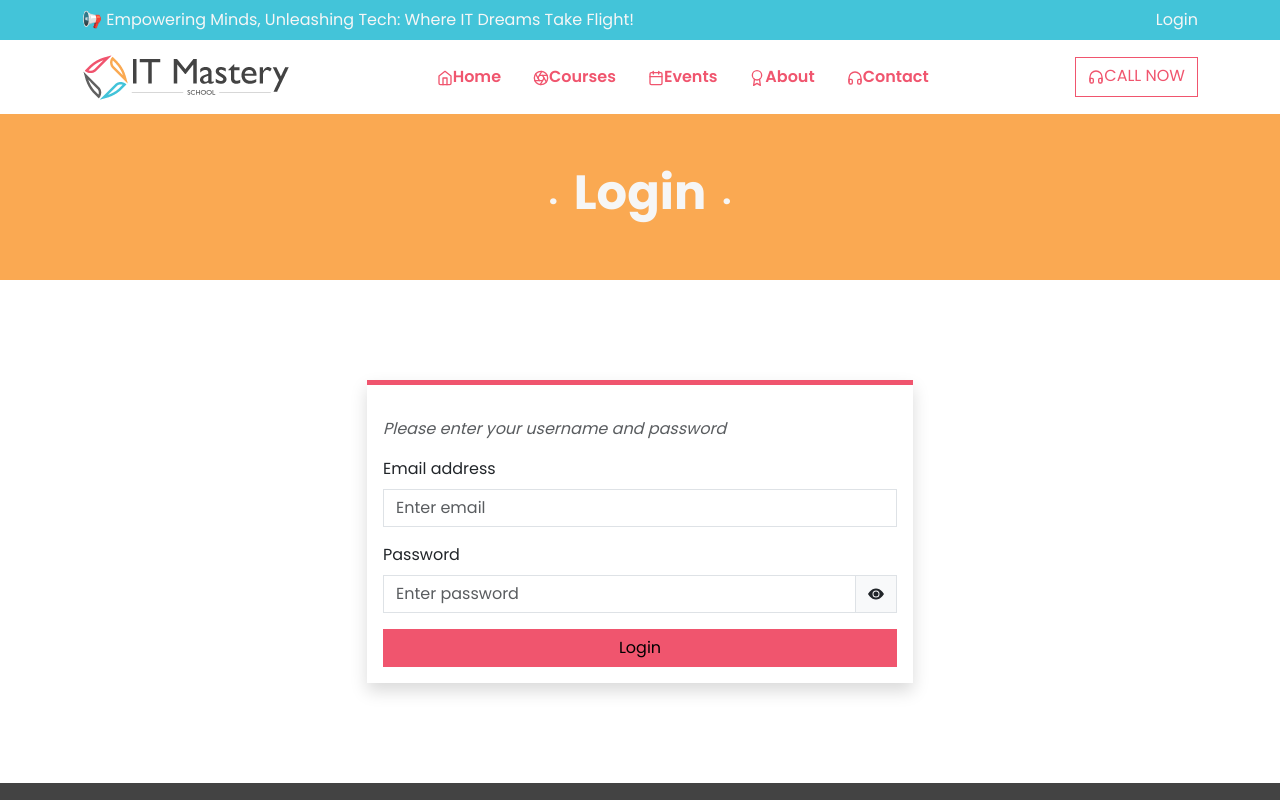
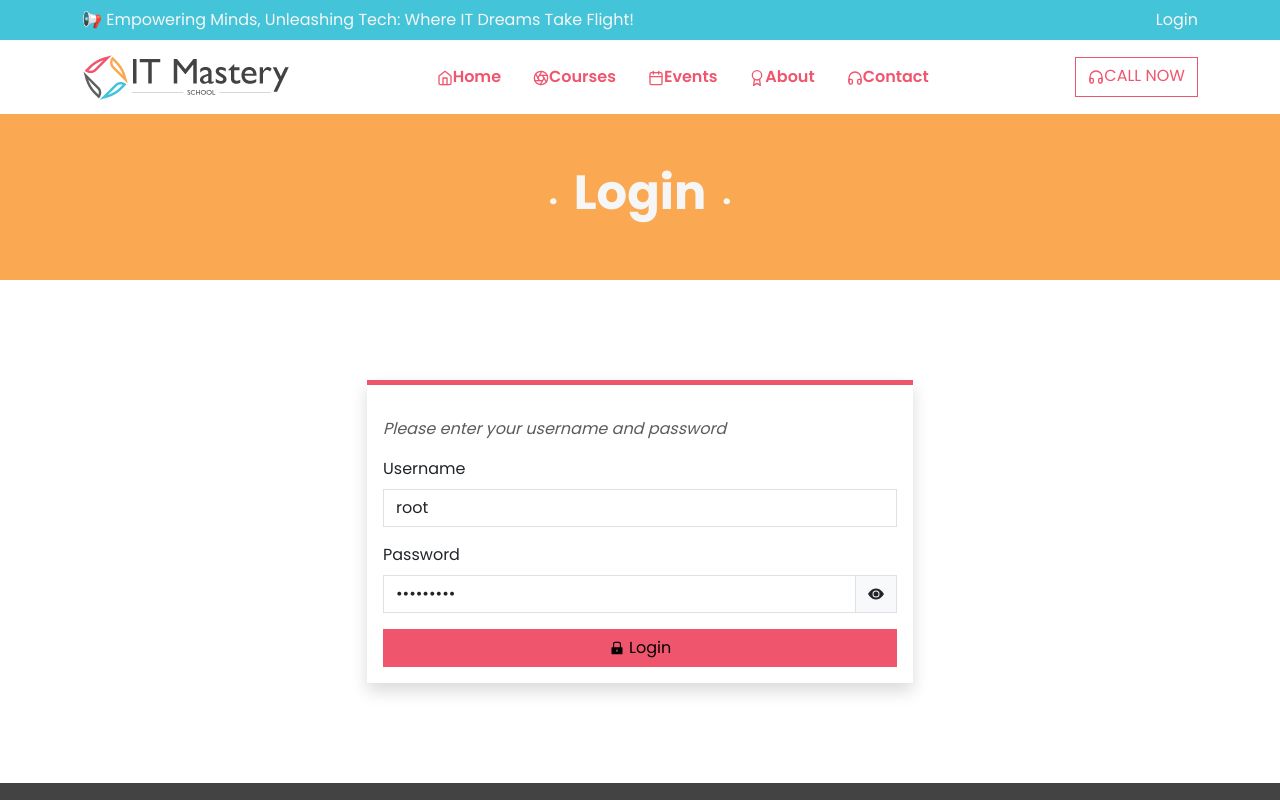
Before and after one commit to Nesay35/Frontend-Project, a React (Create React App) app: page /login in a window 1280 px wide. Shown: the top 800 px of the page. Built offline with nearby package versions, Linux system fonts and the light colour scheme.

Commit message:
2023-10-25

```diff
--- /dev/null
+++ b/src/api/auth-service.js
@@ -0,0 +1,6 @@
+import axios from "axios"
+export const login = async (payload) => {
+    const resp = await axios.post("https://mycampusmates.com/app/auth/login", payload)
+    const data = await resp.data;
+    return data;
+}
--- /dev/null
+++ b/src/components/common/button-loader.js
@@ -0,0 +1,9 @@
+import React from 'react'
+import { Spinner } from 'react-bootstrap'
+
+const ButtonLoader = () => {
+  return (
+    <Spinner animation="border" size="sm"/>
+  )
+}
+export default ButtonLoader
--- a/src/components/common/password-input.js
+++ b/src/components/common/password-input.js
@@ -1,9 +1,7 @@
 import React, { useState } from "react";
 import { Form, InputGroup } from "react-bootstrap";
 import { BsEyeFill, BsEyeSlashFill } from "react-icons/bs";
-
-
-const PasswordInput = () => {
+const PasswordInput = (props) => {
   const [type, setType] = useState("password");
   const handleType = () => {
     const newType = type === "password" ? "text" : "password";
@@ -16,11 +14,15 @@ const PasswordInput = () => {
         placeholder="Enter password"
         aria-label="Enter password"
         aria-describedby="basic-addon1"
+        {...props}
       />
-      <InputGroup.Text id="basic-addon1" onClick={handleType}>
+      <InputGroup.Text id="basic-addon1" onClick={handleType} style={{cursor: "pointer"}}>
         {type === "password" ? <BsEyeFill /> : <BsEyeSlashFill/>}
       </InputGroup.Text>
+      <Form.Control.Feedback type="invalid">
+        {props.error}
+      </Form.Control.Feedback>
     </InputGroup>
   );
 };
-export default PasswordInput
+export default PasswordInput;
--- a/src/components/common/topbar.js
+++ b/src/components/common/topbar.js
@@ -2,16 +2,20 @@ import React from 'react'
 import {Col, Container, Row} from "react-bootstrap"
 import { config } from '../../helpers/config'
 import "./topbar.scss";
+import { useSelector } from 'react-redux';
 
 const Topbar = () => {
+
+  const {isUserLogin, user} = useSelector(state=> state.auth)
   return (
+
     <div className='topbar'>
       <Container>
         <Row>
             <Col md={10} className= "d-none d-md-block"> 📢 {config.project.slogan}</Col>
-            <Col md={2} className='text-center text-md-end'>Login</Col>
-
-
+            <Col md={2} className='text-center text-md-end'>
+            {isUserLogin ? `Hello ${user.name}` : "Login"}
+            </Col>
         </Row>
       </Container>
 
--- a/src/components/contact-page/contact-form.js
+++ b/src/components/contact-page/contact-form.js
@@ -7,6 +7,7 @@ import { useFormik } from 'formik';
 import { isInValid, isValid } from '../../helpers/functions/forms';
 import { createMessage } from '../../api/contact-message-services';
 import { swalAlert } from '../../helpers/functions/swal';
+import ButtonLoader from '../common/button-loader';
 
 const ContactForm = () => {
     const [loading, setLoading] = useState(false);
@@ -110,7 +111,7 @@ const ContactForm = () => {
                 </Col>
             </Row>
             <Button type="submit" variant="primary" disabled={!(formik.dirty && formik.isValid) || loading}>
-                {loading ? <Spinner animation="border" size="sm" /> : <FiSend />} Send
+                {loading ? <ButtonLoader/> : <FiSend />} Send
             </Button>
 
         </Form>
--- a/src/components/login-page/login-form.js
+++ b/src/components/login-page/login-form.js
@@ -1,22 +1,63 @@
-import { useFormik } from 'formik'
-import React from 'react'
+import { useFormik } from 'formik';
+import React, { useState } from 'react'
 import { Button, Card, Col, Container, Form, Row } from 'react-bootstrap'
-import * as Yup from "yup"
-import PasswordInput from "../common/password-input"
+import * as Yup from "yup";
+import PasswordInput from '../common/password-input';
+import { isInValid, isValid } from '../../helpers/functions/forms';
+import { login } from '../../api/auth-service';
+import { swalAlert } from '../../helpers/functions/swal';
+import { useDispatch } from 'react-redux';
+import {login as loginSuccess} from '../../store/slices/auth-slice';
+import {AiFillLock} from "react-icons/ai"
+import ButtonLoader from '../common/button-loader';
+import { useNavigate } from 'react-router-dom';
+
+//import { setToLocalStorage } from '../../helpers/functions/encrypted-storage';
 
 const LoginForm = () => {
+    const [loading,setLoading] = useState(false);
+    const dispatch = useDispatch();
+    const navigate = useNavigate()
 
-    const initialValues = {}
-    const validationSchema = Yup.object({});
-    const onSubmit = (values) => {
+    const initialValues ={
+        password: "123456Aa.",
+        username: "root"
     }
+    const validationSchema = Yup.object({
+        password: Yup.string().required("Required"),
+        username: Yup.string().required("Required")
+    });
+    const onSubmit = async (values) => {
+        setLoading(true);
+        try {
+            const resp = await login(values);
+            //const {token} = resp;
+            console.log(resp)
 
+            localStorage.setItem("token", resp.token)
+
+            dispatch(loginSuccess(resp));
+
+            navigate("/dashboard");
+
+            //setToLocalStorage("token", resp.token)
+
+
+
+        } catch (err) {
+            console.log(err)
+            const errMsg = err.response.data.message;
+            swalAlert(errMsg, "error");
+        }
+        finally{
+            setLoading(false);
+        }
+    }
     const formik = useFormik({
         initialValues,
-        validationSchema,onSubmit
-
+        validationSchema,
+        onSubmit
     })
-
   return (
     <Container>
         <Row className="justify-content-center">
@@ -24,18 +65,30 @@ const LoginForm = () => {
                 <Card className="border-0 border-top border-5 border-primary shadow">
                     <Card.Body>
                         <div className="mb-3 mt-3 text-muted"><em>Please enter your username and password</em></div>
-                        <Form>
-                            <Form.Group className="mb-3" controlId="formBasicEmail">
-                                <Form.Label>Email address</Form.Label>
-                                <Form.Control type="email" placeholder="Enter email" />
+                        <Form noValidate onSubmit={formik.handleSubmit}>
+                            <Form.Group className="mb-3" controlId="userName">
+                                <Form.Label>Username</Form.Label>
+                                <Form.Control type="text" placeholder="Username"
+                                    {...formik.getFieldProps("username")}
+                                    isInvalid={isInValid(formik, "username")}
+                                    isValid={isValid(formik, "username")}
+                                />
+                                <Form.Control.Feedback type="invalid">
+                                    {formik.errors.username}
+                                </Form.Control.Feedback>
+                            </Form.Group>
+                            <Form.Group className="mb-3" controlId="password">
+                                <Form.Label>Password</Form.Label>
+                                <PasswordInput
+                                    {...formik.getFieldProps("password")}
+                                    isInvalid={isInValid(formik, "password")}
+                                    isValid={isValid(formik, "password")}
+                                    error={formik.errors.password}
+                                />
 
                             </Form.Group>
-                            <Form.Group className="mb-3" controlId="formBasicPassword">
-                                <Form.Label>Password</Form.Label>
-                                <PasswordInput/>
-                            </Form.Group>
-                            <Button variant="primary" type="submit" className="w-100">
-                                Login
+                            <Button variant="primary" type="submit" className="w-100" disabled={!(formik.isValid) || loading}>
+                            {loading ? <ButtonLoader/> : <AiFillLock />} Login
                             </Button>
                         </Form>
                     </Card.Body>
--- /dev/null
+++ b/src/helpers/functions/encrypted-storage.js
@@ -0,0 +1,13 @@
+import { EncryptStorage } from 'encrypt-storage';
+
+const encryptedLocalStorage = new EncryptStorage(process.env.REACT_APP_STORAGE_ENCRYPTION_KEY);
+
+export const setToLocalStorage = (key, value) => {
+    encryptedLocalStorage.setItem(key, value);
+}
+export const getFromLocalStorage = (key) => {
+    encryptedLocalStorage.getItem(key);
+}
+export const removeFromLocalStorage = (key) => {
+    encryptedLocalStorage.removeItem(key);
+}
--- a/src/index.js
+++ b/src/index.js
@@ -4,11 +4,15 @@ import ReactDOM from 'react-dom/client';
 import App from './App';
 import reportWebVitals from './reportWebVitals';
 import "./styles/index.scss";
+import { Provider as StoreProvider } from 'react-redux';
+import store from './store';
 
 const root = ReactDOM.createRoot(document.getElementById('root'));
 root.render(
   <React.StrictMode>
+    <StoreProvider store={store}>
     <App />
+    </StoreProvider>
   </React.StrictMode>
 );
 
--- /dev/null
+++ b/src/pages/dashboard/dashboard-page.js
@@ -0,0 +1,11 @@
+import React from 'react'
+
+const DashboardPage = () => {
+  return (
+    <div>
+      DashboardPage
+    </div>
+  )
+}
+
+export default DashboardPage
--- a/src/router/index.js
+++ b/src/router/index.js
@@ -7,6 +7,7 @@ import EventsPage from '../pages/events-page';
 import AboutPage from '../pages/about-page';
 import ContactPage from '../pages/contact-page';
 import LoginPage from '../pages/login-page';
+import DashboardPage from '../pages/dashboard/dashboard-page';
 
 
 const router = createBrowserRouter([
@@ -37,6 +38,15 @@ const router = createBrowserRouter([
             {
                 path: "login",
                 element:<LoginPage/>
+            },
+            {
+                path: "dashboard",
+                children: [
+                    {
+                        index: true,
+                        element: <DashboardPage/>
+                    }
+                ]
             }
 
         ],
--- /dev/null
+++ b/src/store/index.js
@@ -0,0 +1,8 @@
+import { configureStore } from "@reduxjs/toolkit";
+import authReducer from "./slices/auth-slice";
+
+export default configureStore({
+    reducer: {
+        auth: authReducer
+    }
+})
--- /dev/null
+++ b/src/store/slices/auth-slice.js
@@ -0,0 +1,25 @@
+import {createSlice} from "@reduxjs/toolkit"
+
+const initialState = {
+    user: null,
+    isUserLogin: false
+}
+
+export const authSlice = createSlice({
+    name: "auth",
+    initialState,
+    reducers:{
+        login: (state,action) => {
+            state.isUserLogin = true;
+            state.user = action.payload;
+        },
+
+        logout: (state) => {
+            state.isUserLogin = false;
+            state.user = null;
+        }
+    }
+})
+
+export const {login, logout} = authSlice.actions;
+export default authSlice.reducer;
```
